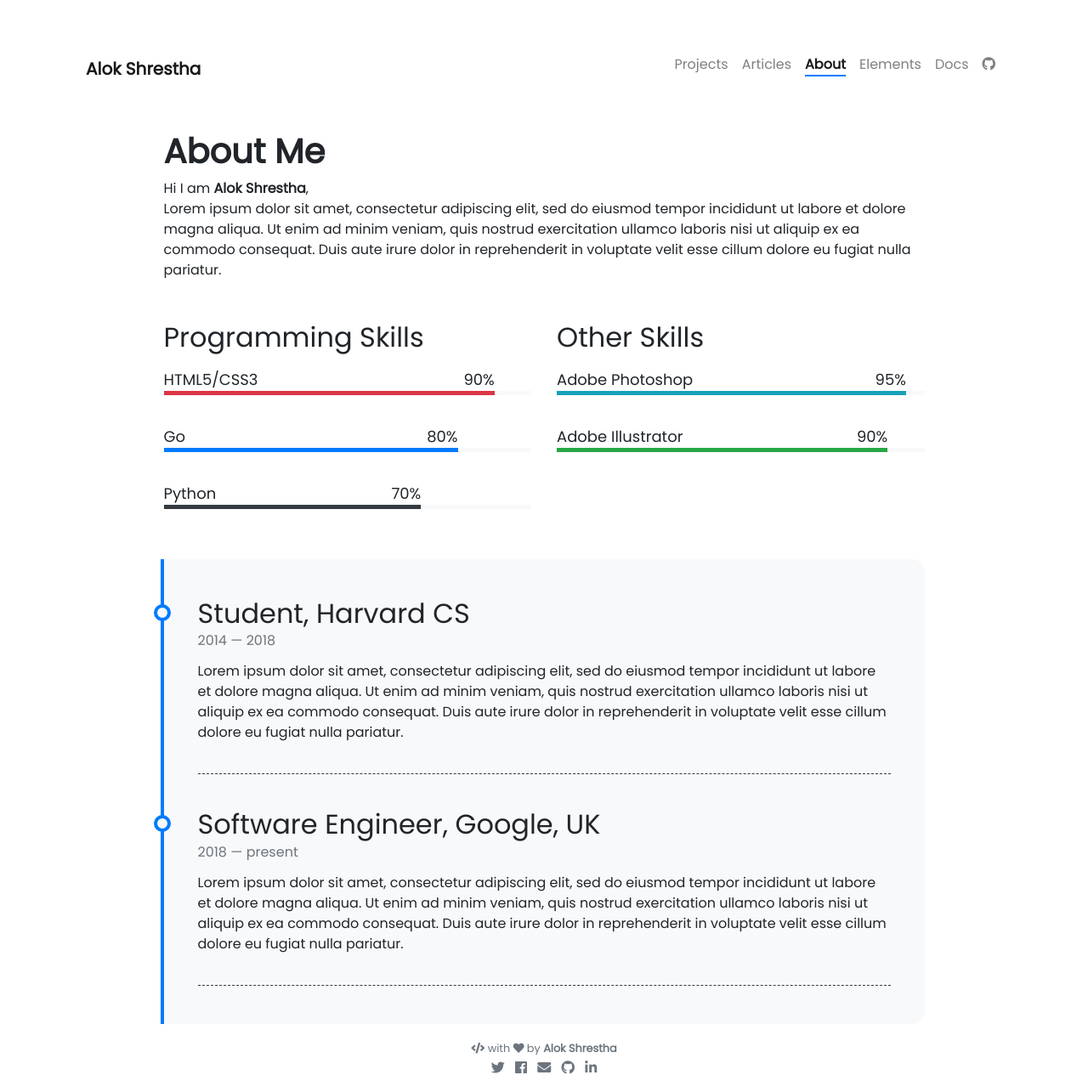
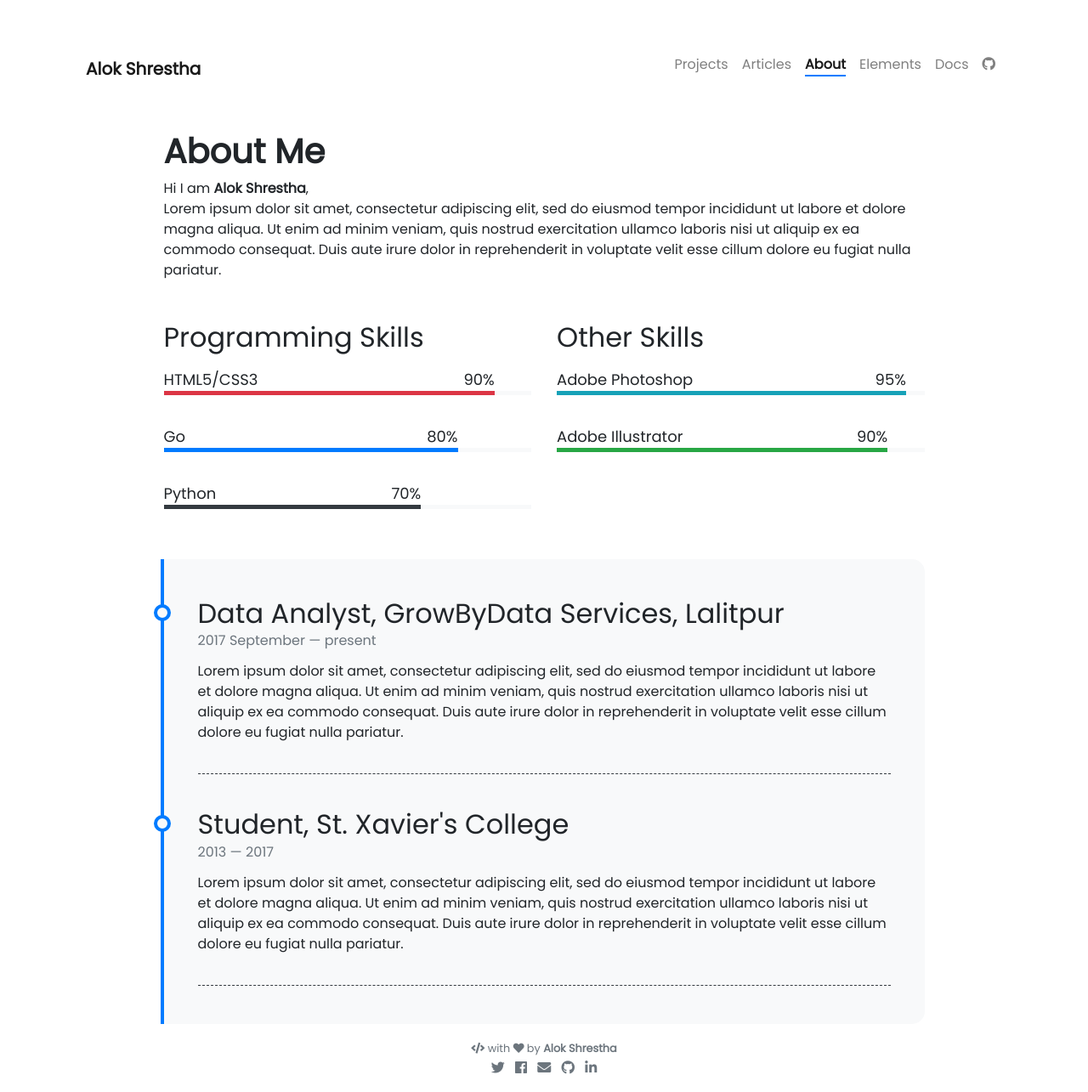
Before and after one commit to aalooksth/tools.aalooksth.github.io, a Jekyll site: the page built from pages/about.md, in a window 1280 px wide. Shown: the whole page at 85% size. Built offline with Jekyll 4.4.1, drawn with Linux system fonts in a browser that asks for light colours; nearby versions of some CDN libraries; comment, search, counter and statistics services are not loaded.

Commit message:
Update timeline.yml

```diff
--- a/_data/timeline.yml
+++ b/_data/timeline.yml
@@ -1,15 +1,16 @@
-- title: Student, Harvard CS
-  from: 2014
-  to: 2018
+- title: Data Analyst, GrowByData Services, Lalitpur
+  from: 2017 September
+  to: present
   description: Lorem ipsum dolor sit amet, consectetur adipiscing elit,
                sed do eiusmod tempor incididunt ut labore et dolore magna aliqua.
                Ut enim ad minim veniam, quis nostrud exercitation ullamco laboris
                nisi ut aliquip ex ea commodo consequat. Duis aute irure dolor in
                reprehenderit in voluptate velit esse cillum dolore eu fugiat nulla pariatur.
 
-- title: Software Engineer, Google, UK
-  from: 2018
-  to: present
+
+- title: Student, St. Xavier's College
+  from: 2013
+  to: 2017
   description: Lorem ipsum dolor sit amet, consectetur adipiscing elit,
                sed do eiusmod tempor incididunt ut labore et dolore magna aliqua.
                Ut enim ad minim veniam, quis nostrud exercitation ullamco laboris
```
